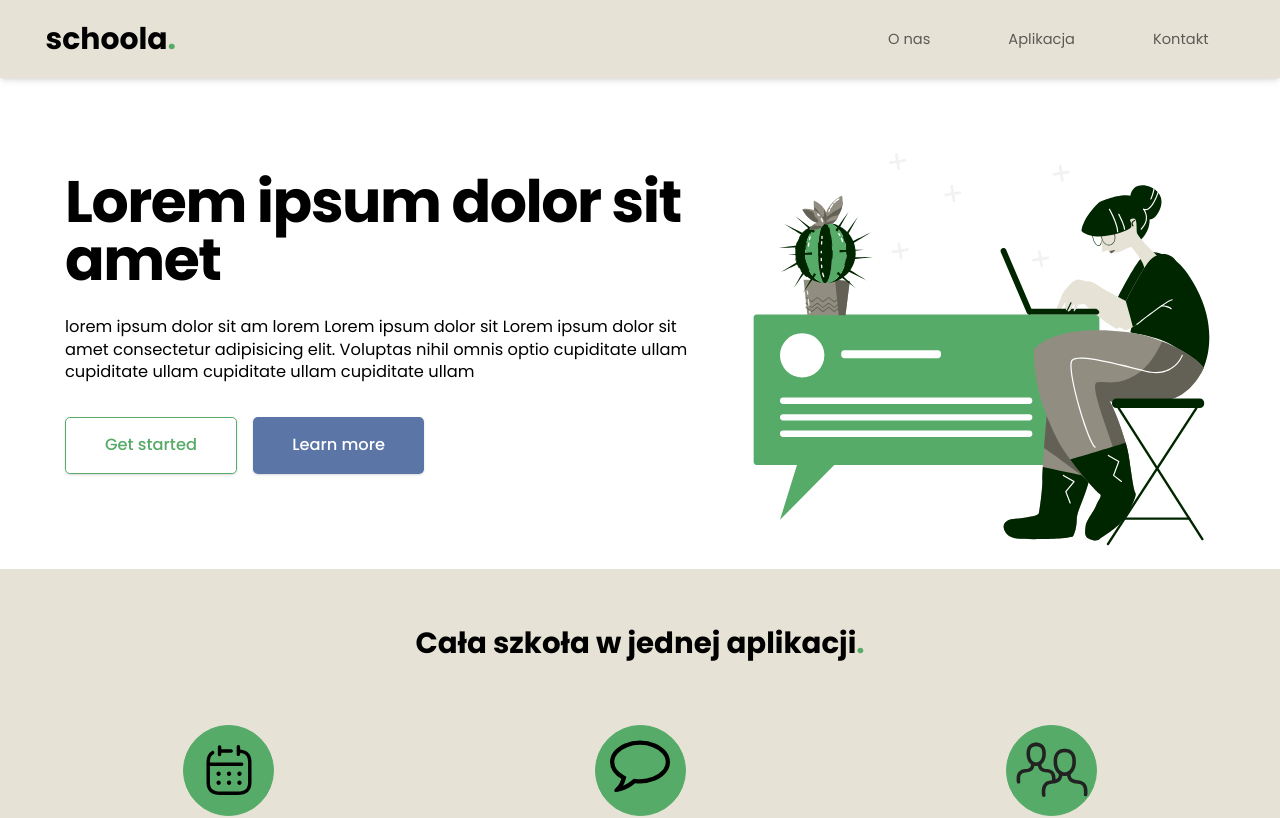
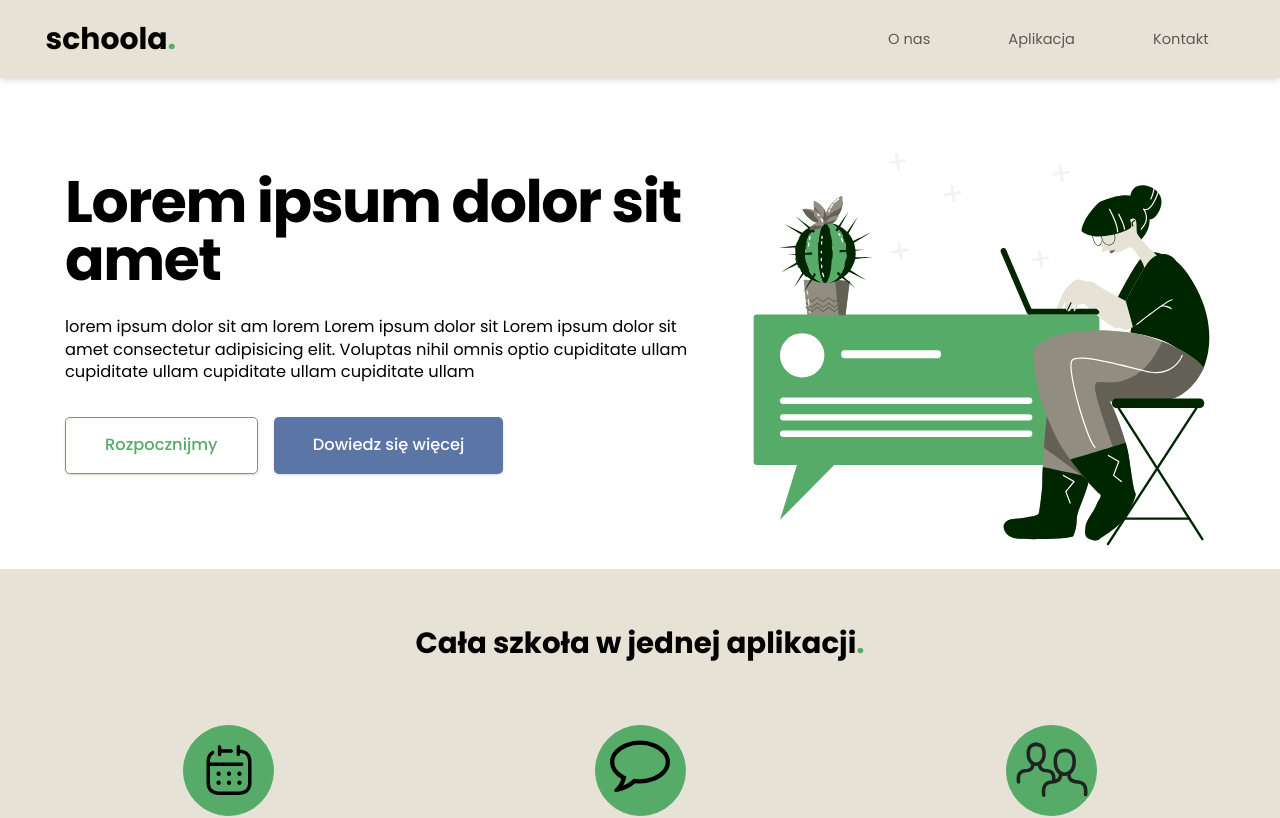
Before and after one commit to schoola-pl/schoola-landing, a Next.js app: page / in a window 1280 px wide. Shown: the top 818 px of the page. Built offline with nearby package versions, Linux system fonts and the light colour scheme.

Commit message:
Final version of CTA buttons

```diff
--- a/components/organisms/SectionCTA/SectionCTA.tsx
+++ b/components/organisms/SectionCTA/SectionCTA.tsx
@@ -1,10 +1,11 @@
 import ConnectIcon from 'public/icons/ConnectIcon.svg';
 import Image from 'next/image';
 import React from 'react';
+import Link from 'next/link';
 
 const SectionCTA: React.FC = () => (
   <div className="h-full flex items-center justify-center flex-col-reverse md:flex-row px-5 md:px-3 xl:px-16 xl:py-0 2xl:mb-4 2xl:py-12">
-    <div className="flex flex-col items-start py-10 px-4 md:py-20 lg:py-26  ">
+    <div className="flex flex-col items-start py-10 px-4 md:py-20 lg:py-26">
       <h1 className="text-5xl md:text-6xl mb-8 font-extrabold tracking-tight xl:text-7xl 2xl:mb-20">Lorem ipsum dolor sit amet</h1>
       <p className="text-lg md:text-xl 2xl:text-2xl max-w-3xl text-justify md:text-left">
         lorem ipsum dolor sit am lorem Lorem ipsum dolor sit Lorem ipsum dolor sit amet consectetur adipisicing elit. Voluptas nihil omnis optio
@@ -12,14 +13,18 @@ const SectionCTA: React.FC = () => (
       </p>
       <div className="mt-8 md:mt-10 2xl:mt-20 flex flex-col md:flex-row content-start w-full md:w-auto">
         <div className="inline-flex rounded-md shadow">
-          <button className="inline-flex items-center w-full justify-center text-m px-10 py-5 sm:px-16 md:px-12 2xl:px-20 border border-transparent xl:text-xl font-medium rounded-md text-emerald-dark hover:bg-emerald-dark transition-all hover:text-coolGray-white hover:border-emerald-dark">
-            Get started
-          </button>
+          <Link href="https://app.schoola.pl/">
+            <button className="inline-flex items-center w-full justify-center text-m px-10 py-5 sm:px-16 md:px-12 2xl:px-20 border border-transparent xl:text-xl font-medium rounded-md text-emerald-dark hover:bg-emerald-dark transition-all hover:text-coolGray-white hover:border-emerald-dark">
+              Rozpocznijmy
+            </button>
+          </Link>
         </div>
         <div className="mt-4 md:mt-0 md:ml-5 inline-flex rounded-md shadow">
-          <button className="inline-flex text-coolGray-white relative w-full items-center justify-center text-m px-10 py-5 sm:px-16 md:px-12 2xl:px-20 xl:text-xl  font-medium rounded-md bg-blue-default hover:bg-blue-light  transition-all">
-            Learn more
-          </button>
+          <Link href="/app">
+            <button className="inline-flex text-coolGray-white relative w-full items-center justify-center text-m px-10 py-5 sm:px-16 md:px-12 2xl:px-20 xl:text-xl  font-medium rounded-md bg-blue-default hover:bg-blue-light  transition-all">
+              Dowiedz się więcej
+            </button>
+          </Link>
         </div>
       </div>
     </div>
```
